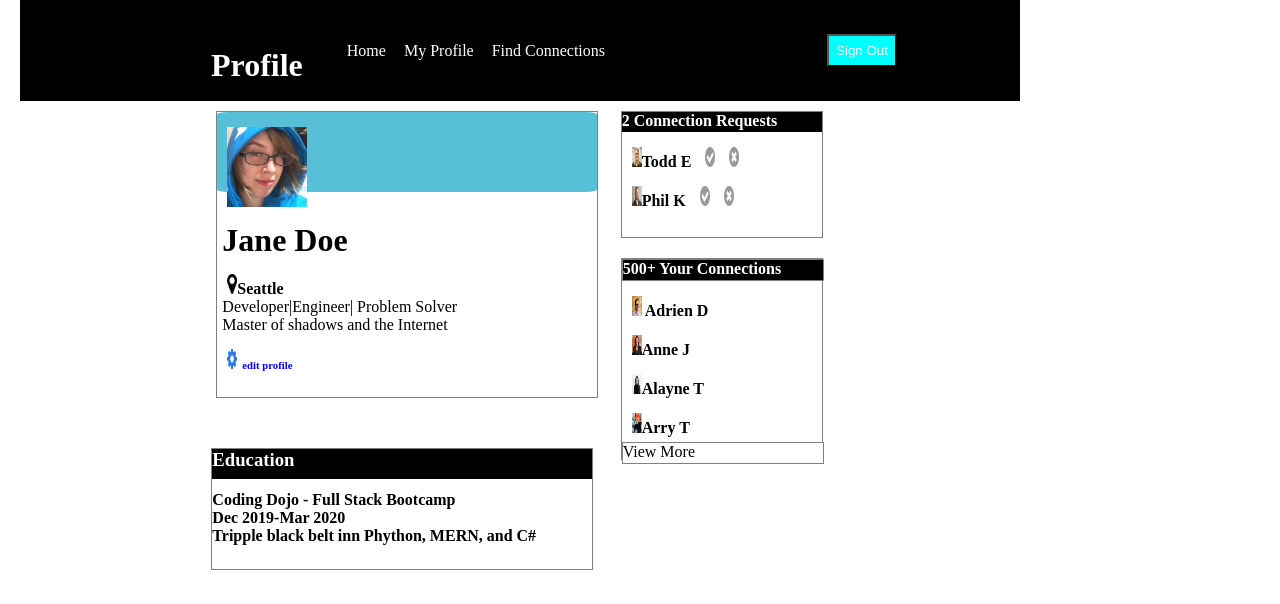
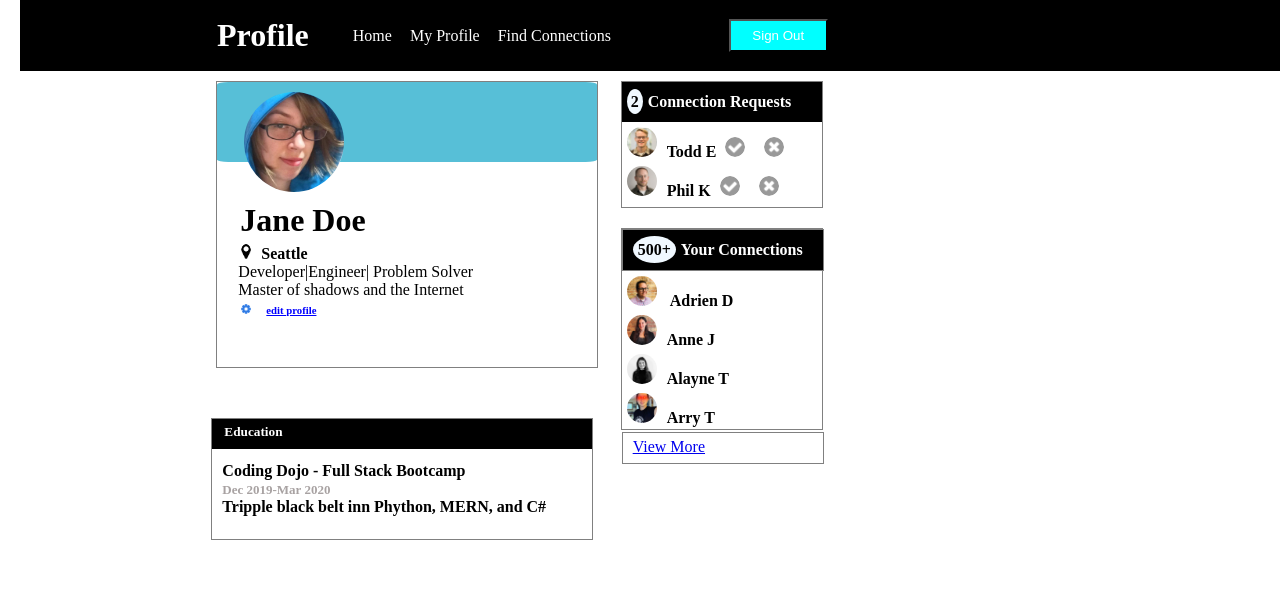
Before and after one commit to MariaDJAguirre/assignments, a plain HTML site: page Profilepage/index.html in a window 1280 px wide. Drawn offline with Linux system fonts and the light colour scheme.

Commit message:
index.html style.css

```diff
--- a/Profilepage/index.html
+++ b/Profilepage/index.html
@@ -13,10 +13,10 @@
     <div>
         <div class="top">
             <h1 class="title">Profile</h1>
-            <ul class="links">
-                <li><a href="#">Home</a></li>
-                <li><a href="#" class="active">My Profile</a></li>
-                <li><a href="#">Find Connections</a></li>
+            <ul id="links">
+                <li><a class="list" href="#">Home</a></li>
+                <li><a class="list" href="#" class="active">My Profile</a></li>
+                <li><a class="list" href="#">Find Connections</a></li>
                 <li><button class="btn">Sign Out</button></li>
             </ul>
         </div>
@@ -27,21 +27,21 @@
                     <div class="top4">
                         <img class="jane" src="jane-m.jpg" alt="Jane" />
                     </div>
-                    <h1>Jane Doe</h1>
-                    <h4><img src="map-marker.png" alt="map marker" />Seattle</h4>
+                    <h1 id="jane">Jane Doe</h1>
+                    <h4><img id=image src="map-marker.png" alt="map marker" />Seattle</h4>
                     <p>
                         Developer|Engineer| Problem Solver <br />Master of shadows and the
                         Internet
                     </p>
                     <h6>
-                        <img src="gear.png" alt="gear" /><a class="edit" href="editprofile">edit profile</a>
+                        <img id="image" src="gear.png" alt="gear" /><a class="edit" href="editprofile">edit profile</a>
                     </h6>
                 </div>
                 <div class="right1">
                     <div class="top1">
-                        <h3>Education</h3>
+                        <h5>Education</h5>
                         <h4 class="dojo">
-                            Coding Dojo - Full Stack Bootcamp <br /><span>Dec 2019-Mar 2020</span>
+                            Coding Dojo - Full Stack Bootcamp <br /><span id="dec">Dec 2019-Mar 2020</span>
                             <br />Tripple black belt inn Phython, MERN, and C#
                         </h4>
                     </div>
@@ -50,36 +50,36 @@
             <div class="body1">
                 <div class="left">
                     <div class="top2">
-                        <h4>2 <span>Connection Requests</span></h4>
+                        <h4 id="your"> <span id="num2">2</span>Connection Requests</h4>
                     </div>
-                    <h4>
+                    <h4 class="names">
                         <img src="todd-s.jpg" alt="Todd" />Todd E
-                        <img src="accept-circle.png" alt="check mark circle" />
-                        <img src="close-circle.png" alt="x xircle" />
+                        <img id="check" src="accept-circle.png" alt="check mark circle" />
+                        <img id="check" src="close-circle.png" alt="x xircle" />
                     </h4>
                     <div>
-                        <h4>
+                        <h4 class="names">
                             <img src="phil-s.jpg" alt="Phil" />Phil K
-                            <img src="accept-circle.png" alt="check mark circle" />
-                            <img src="close-circle.png" alt="x xircle" />
+                            <img id="check" src="accept-circle.png" alt="check mark circle" />
+                            <img id="check" src="close-circle.png" alt="x xircle" />
                         </h4>
                     </div>
                 </div>
                 <div class="left1">
                     <div class="top3">
-                        <h4>500+ <span>Your Connections</span></h4>
+                        <h4 id="your"> <span id="num5">500+</span>Your Connections</h4>
                     </div>
                     <div>
-                        <h4><img src="adrien-s.jpg" alt="Adrien" /> Adrien D</h4>
+                        <h4 class="names"><img src="adrien-s.jpg" alt="Adrien" /> Adrien D</h4>
                     </div>
                     <div>
-                        <h4><img src="anne-s.jpg" alt="Anne" />Anne J</h4>
+                        <h4 class="names"><img src="anne-s.jpg" alt="Anne" />Anne J</h4>
                     </div>
                     <div>
-                        <h4><img src="alayne-s.jpg" alt="Alayne" />Alayne T</h4>
+                        <h4 class="names"><img src="alayne-s.jpg" alt="Alayne" />Alayne T</h4>
                     </div>
                     <div>
-                        <h4><img src="arry-s.jpg" alt="Arry" />Arry T</h4>
+                        <h4 class="names"><img src="arry-s.jpg" alt="Arry" />Arry T</h4>
                     </div>
 
                     <div class="bottom">
--- a/Profilepage/style.css
+++ b/Profilepage/style.css
@@ -1,26 +1,25 @@
 *{
     margin: 0;
     padding: 0;
-    /* border: 1px solid red; */
 }
-.top{
-    background-color:black;
+.top {
+    background-color: black;
     display: flex;
     /* justify-content: space-around; */
-    width: 1000px;
+    width: 100%;
     margin-left: 20px;
 
 }
 
 
-.title{
+.title {
     color: white;
-    margin-left: 174px;
+    margin-left: 180px;
     padding: 17px;
     /* justify-content: ; */
 }
 
-.links{
+#links {
     /* justify-content: space-between; */
     display: flex;
     gap: 18px;
@@ -32,17 +31,21 @@
     padding: 17px;
     margin-left: 10px;
 }
-a{
+
+.list {
     text-decoration: none;
     color: white;
 }
-.btn{
-    margin-left: 204px;
+
+.btn {
+    margin-left: 100px;
     background-color: aqua;
     color: white;
     padding: 7px;
+    width: 58%;
 }
-.container{
+
+.container {
     width: 1000px;
     height: 500px;
     background-color: white;
@@ -52,20 +55,22 @@ a{
     justify-content: space-evenly;
 
 }
-.body{
+
+.body {
     background-color: white;
     height: 500px;
     width: 300px;
     margin-left: 72px;
 }
+
 .body1 {
-    background-color:  white;
+    background-color: white;
     height: 500px;
     width: 300px;
 
 }
 
-.right{
+.right {
     width: 380px;
     height: 235px;
     background-color: white;
@@ -89,7 +94,7 @@ a{
 
 }
 
-.left{
+.left {
     width: 200px;
     height: 125px;
     background-color: white;
@@ -110,6 +115,7 @@ a{
     /* color: white; */
 
 }
+
 .top4 {
     width: 380px;
     height: 80px;
@@ -118,33 +124,41 @@ a{
     /* padding-left: 1px; */
     background-color: rgb(87, 191, 215);
 }
-.top1{
+
+.top1 {
     width: 380px;
     height: 30px;
     background-color: black;
-    color: white ;
+    color: white;
+    /* margin-top: 5px; */
 
 }
 
 .top2 {
-    width: 200px;
-    height:20px;
+    width: 195px;
+    height: 40px;
     background-color: black;
     color: white;
+    display: flex;
+    align-items: center;
+    padding-left: 5px;
 
 }
 
-.top3{
-    width: 200px;
-    height: 20px;
+.top3 {
+    width: 190px;
+    height: 40px;
     background-color: black;
     color: white;
     border: 1px solid grey;
+    display: flex;
+    align-items: center;
+    padding-left: 10px;
 }
 
 .bottom {
     width: 200px;
-    height: 20px;
+    height: 30px;
     background-color: white;
     color: black;
     border: 1px solid grey;
@@ -152,42 +166,97 @@ a{
 
 }
 
-img{
-    width: 10px;
-    height: 20px;
-    margin-top: 15px;
-    margin-left: 10px;
+img {
+    width: 30px;
+    /* height: 20px; */
+    margin-top: 5px;
+    margin-left: 5px;
+    border-radius: 50%;
+    margin-right: 10px;
 }
-.dojo{
+
+.dojo {
     color: black;
     margin-top: 20px;
+    padding-left: 10px;
 }
-.jane{
-    width: 80px;
-    height: 80px;
+
+.jane {
+    width: 100px;
+    /* height: 80px; */
+    border-radius: 50%;
+    margin-top: 10px;
+    margin-left: 27px;
 
 }
-h1{
-    margin-top: 30px;
-    margin-left: 5px;
+
+#jane {
+    margin-top: 40px;
+    margin-left: 23px;
 
 }
-p{
-    margin-left: 5px;
+
+p {
+    margin-left: 21px;
 }
-.edit{
+
+.edit {
     color: blue;
     margin-left: 5px;
 }
-#view{
+
+#view {
+    display: flex;
+    align-items: center;
+    padding-top: 5px;
+    margin-left: 10px;
+    /* padding-bottom: 5px; */
+    /* color: black; */
+}
+#image{
+    width: 10px;
+    margin-left: 24px;
+}
+h5{
+    padding: 2px;
+    padding-top: 5px;
+    margin-left: 10px;
+}
+#dec{
+    font-size: small;
+    color: rgb(168, 162, 162);
+    /* padding-top: 20px; */
+    /* padding-bottom: 20px; */
+}
+#check{
+    width: 20px;
+}
+#num2{
+    border-radius: 50%;
+    background-color: aliceblue;
+    width: 40px;
     color: black;
+    padding: 4px;
+    margin-right: 5px;
+
+}
+#num5{
+    border-radius: 50%;
+    background-color: aliceblue;
+    width: 30px;
+    color: black;
+    padding: 5px;
+    margin-right: 5px;
+
+}
+#your{
+
 }
 /* .body2 {
     background-color: #00ffae;
     height: 100px;
     width: 100px; */
 /* }
-
 .body3 {
     background-color: #aeff00;
     height: 100px;
```
